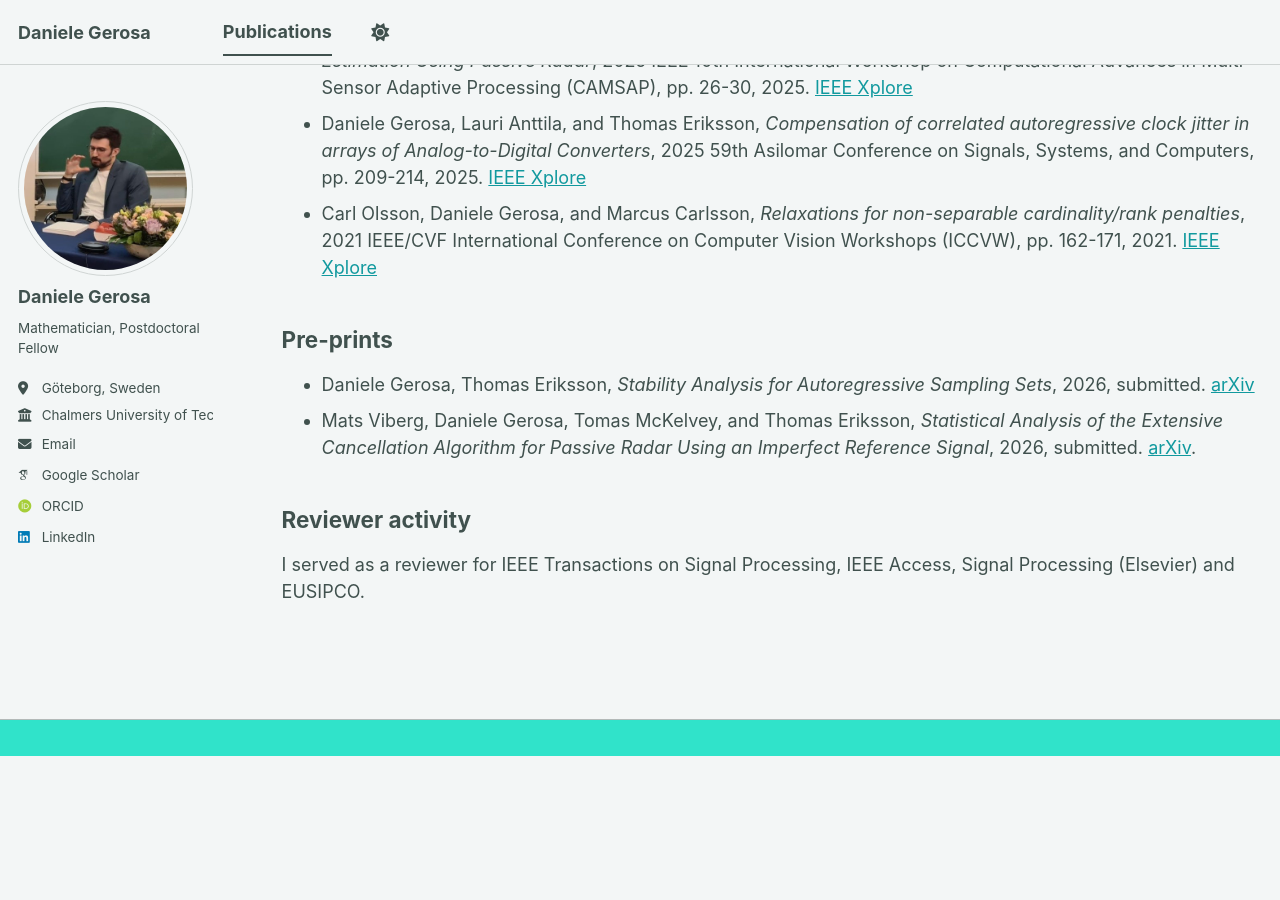
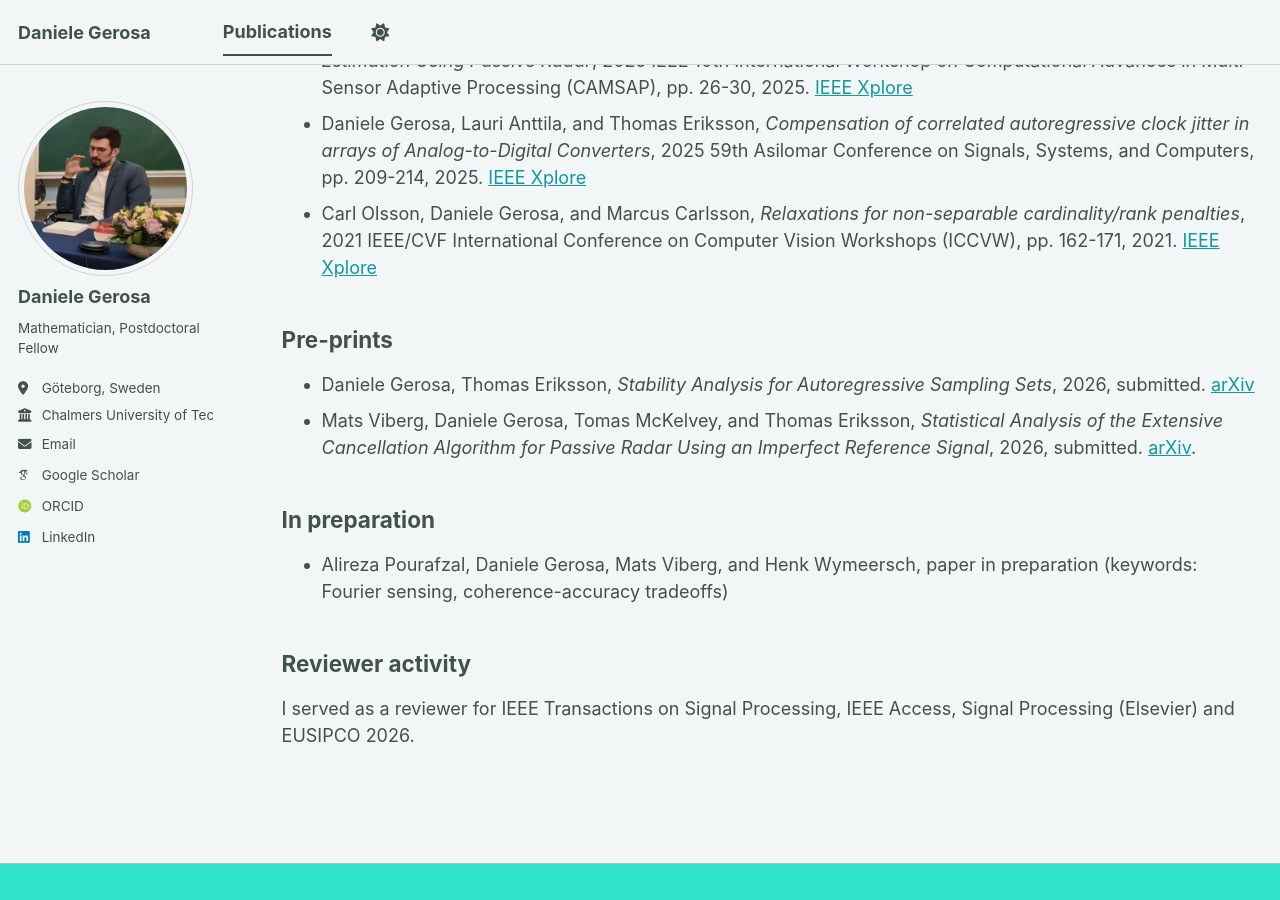
Before and after one commit to dagerosa/dagerosa.github.io, a Jekyll site: the page built from _pages/publications.md, in a window 1280 px wide and 900 px high, scrolled down 847 px. Built offline with Jekyll 4.4.1, drawn with Linux system fonts in a browser that asks for light colours; some web fonts are replaced; a script bundle is joined from its source files by our own code; library files that are not in the unit come from our copies; before the commit the page ends 1603 px from its top, so only the background shows below that.

Commit message:
Update publications.md

```diff
--- a/_pages/publications.md
+++ b/_pages/publications.md
@@ -26,5 +26,8 @@ author_profile: true
 - Mats Viberg, Daniele Gerosa, Tomas McKelvey, and Thomas Eriksson, *Statistical Analysis of the Extensive Cancellation Algorithm for Passive Radar Using an Imperfect
 Reference Signal*, 2026, submitted. [arXiv](https://arxiv.org/pdf/2601.20817).
 
+## In preparation
+- Alireza Pourafzal, Daniele Gerosa, Mats Viberg, and Henk Wymeersch, paper in preparation (keywords: Fourier sensing, coherence-accuracy tradeoffs)
+
 ## Reviewer activity
-I served as a reviewer for IEEE Transactions on Signal Processing, IEEE Access, Signal Processing (Elsevier) and EUSIPCO.
+I served as a reviewer for IEEE Transactions on Signal Processing, IEEE Access, Signal Processing (Elsevier) and EUSIPCO 2026.
```
